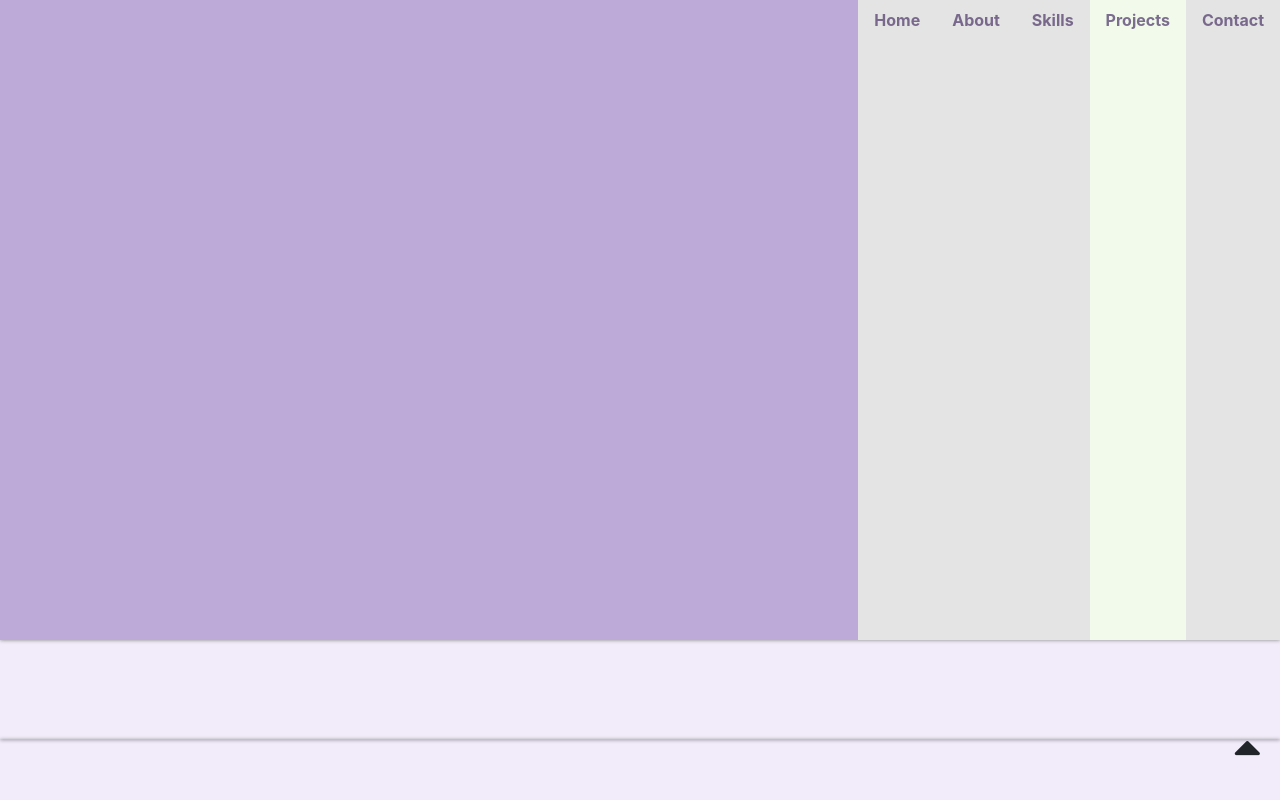
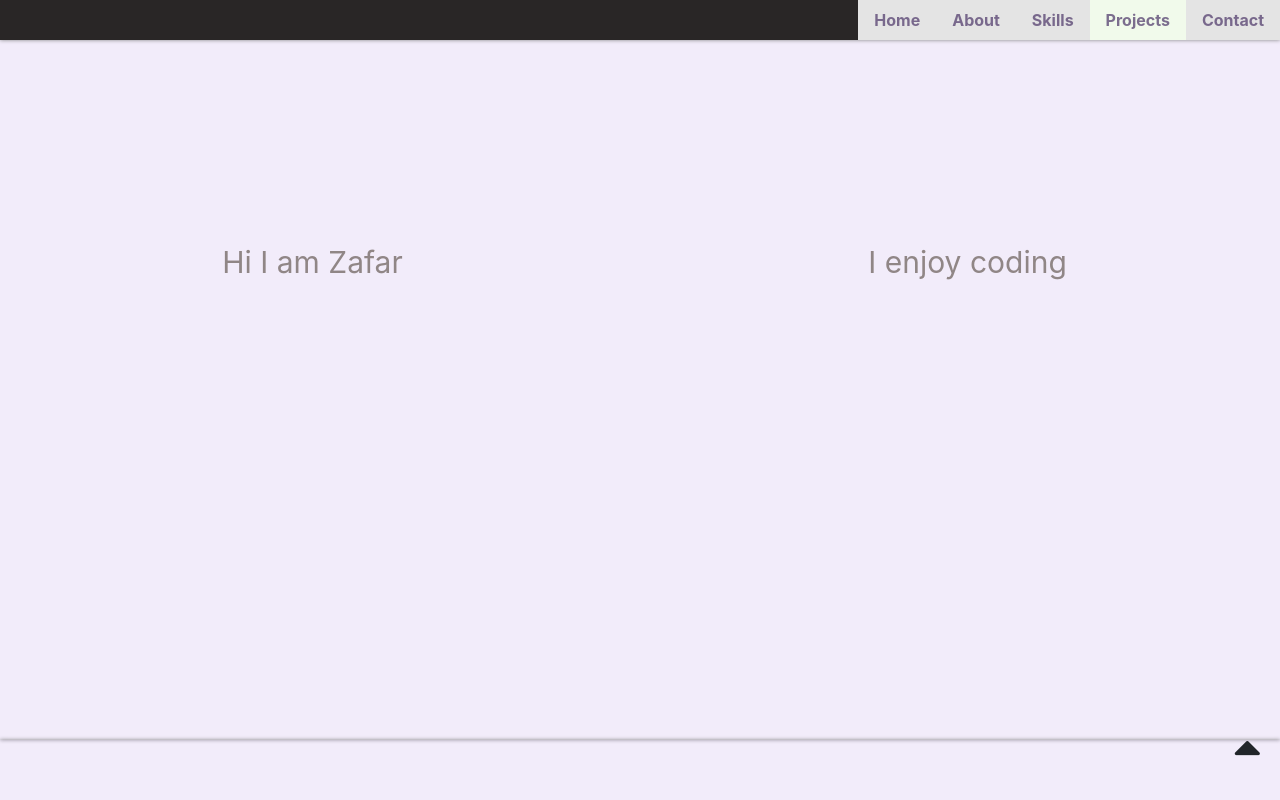
Before and after one commit to Djzulmat/portfolio, a React (Create React App) app: page / in a window 1280 px wide. Shown: the top 800 px of the page. Built offline with nearby package versions, Linux system fonts and the light colour scheme.

Commit message:
Changes to NavBar.css

```diff
--- a/src/components/NavBar/NavBar.css
+++ b/src/components/NavBar/NavBar.css
@@ -1,12 +1,11 @@
 .navbar {
   padding: 0px;
   box-shadow: 0px 0px 4px grey;
-  background: #beaad8;
+  background: #292626;
   justify-content: flex-end;
 }
 ul.nav {
   background: #e4e4e4;
-  height: 40em;
 }
 
 ul.nav li {
```
